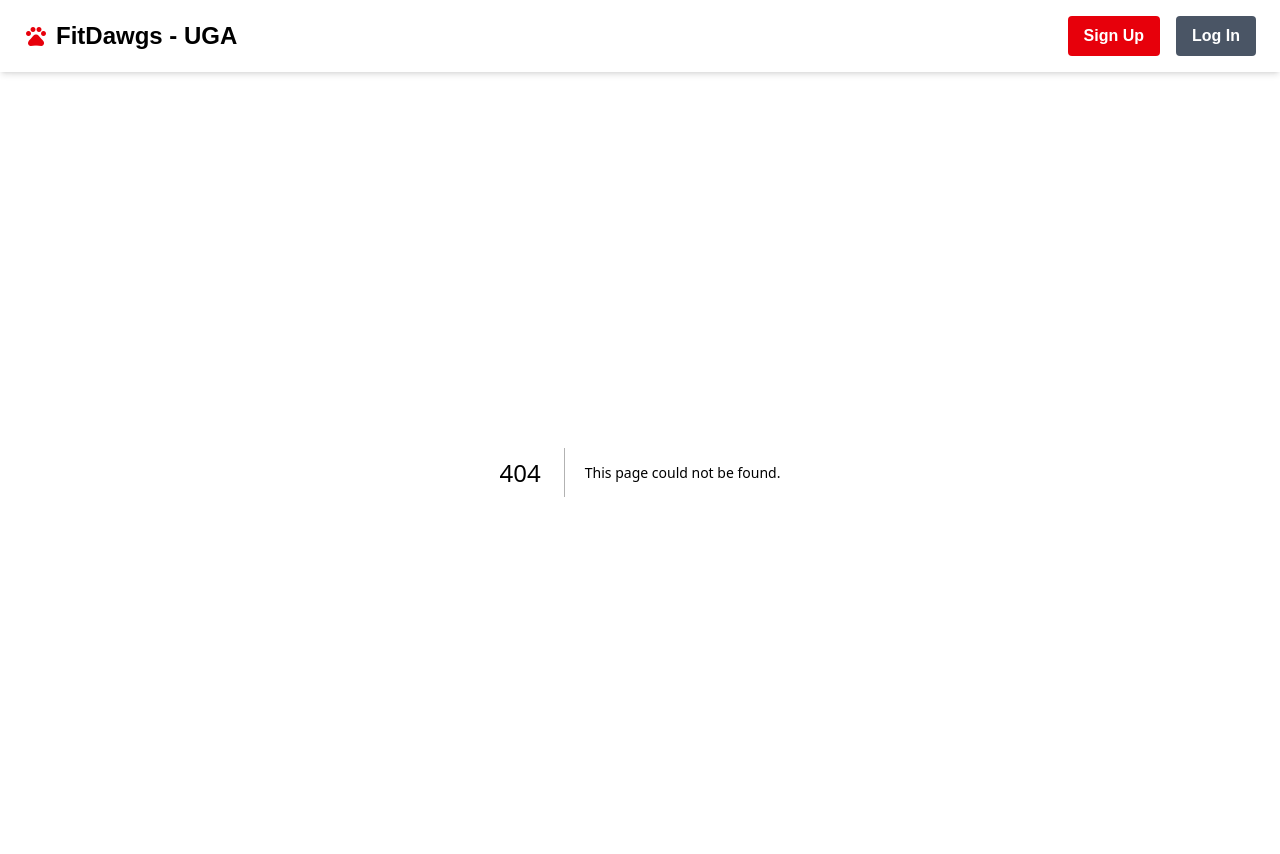
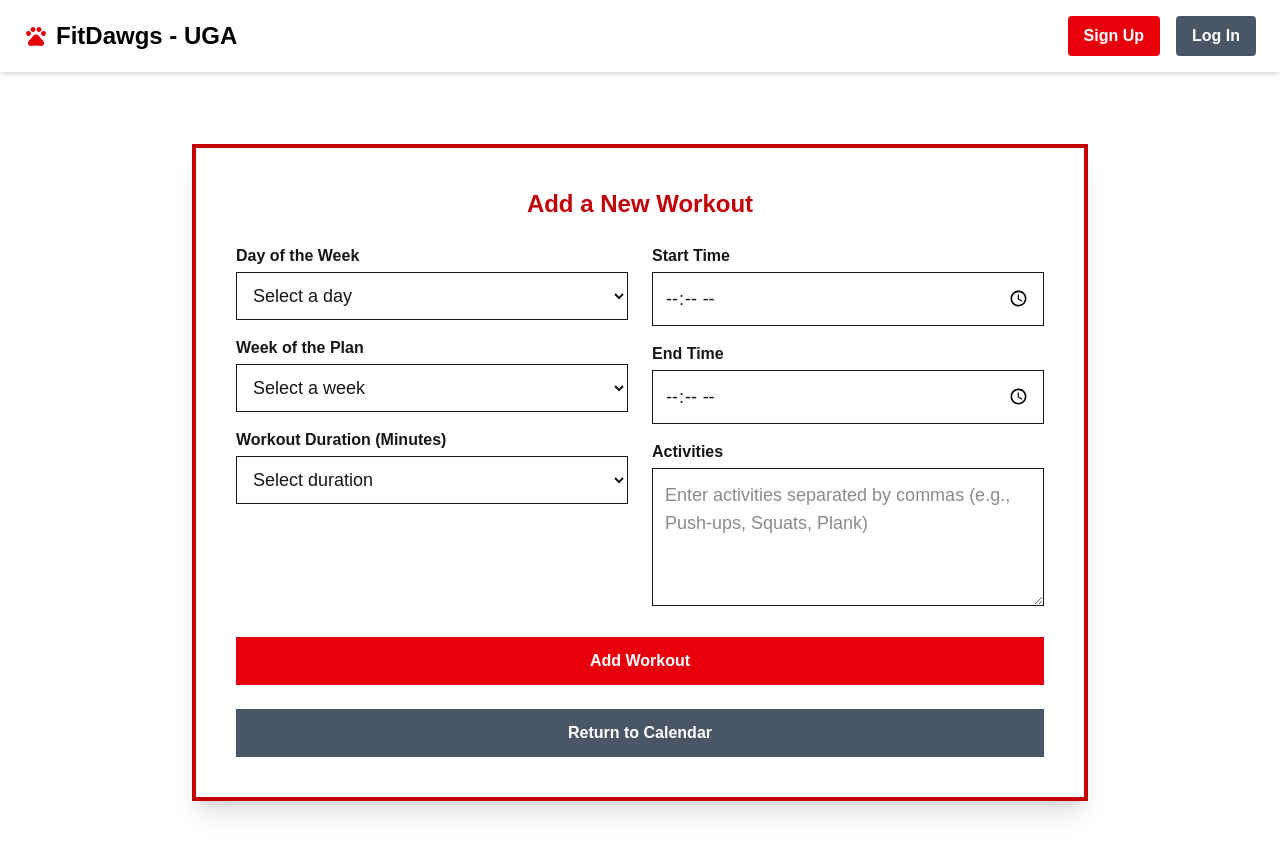
Before and after one commit to jdkochoa/FitDawgs, a Next.js app: page /add-workout in a window 1280 px wide. Before the commit this address had no page. Shown: the top 854 px of the page. Built offline with nearby package versions, Linux system fonts and the light colour scheme.

Commit message:
add workout page and functionality complete without DB access

```diff
--- /dev/null
+++ b/src/app/add-workout/page.tsx
@@ -0,0 +1,15 @@
+//add a new individual workout
+"use client";
+
+import AddWorkoutForm from "@/components/AddWorkoutForm";
+
+export default function AddWorkoutPage() {
+  return (
+    <div className="min-h-screen flex items-center justify-center bg-white">
+      <div className="border-4 border-red-700 p-10 shadow-xl w-full max-w-4xl text-center">
+        <h1 className="text-2xl font-semibold mb-6 text-red-700">Add a New Workout</h1>
+        <AddWorkoutForm />
+      </div>
+    </div>
+  );
+}
--- /dev/null
+++ b/src/components/AddWorkoutForm.tsx
@@ -0,0 +1,180 @@
+"use client";
+
+import { useState } from "react";
+import { useRouter } from "next/navigation";
+
+export default function AddWorkoutForm() {
+  const router = useRouter();
+
+  const [formData, setFormData] = useState({
+    day: "",
+    week: "",
+    duration: "",
+    startTime: "",
+    endTime: "",
+    activities: "",
+  });
+
+  // Handle input changes
+  const handleChange = (e: React.ChangeEvent<HTMLInputElement | HTMLSelectElement | HTMLTextAreaElement>) => {
+    setFormData({ ...formData, [e.target.name]: e.target.value });
+  };
+
+  // Handle form submission
+  const handleSubmit = (e: React.FormEvent) => {
+    e.preventDefault();
+
+    // Log the data to the console
+    console.log("New Workout Submitted:", formData);
+
+    // Clear the form fields
+    setFormData({
+      day: "",
+      week: "",
+      duration: "",
+      startTime: "",
+      endTime: "",
+      activities: "",
+    });
+
+    // Navigate back to the calendar page
+    router.push("/calendar");
+  };
+
+  return (
+    <form onSubmit={handleSubmit} className="space-y-6">
+      <div className="grid grid-cols-1 md:grid-cols-2 gap-6">
+        {/* Column 1 */}
+        <div className="space-y-4">
+          <div>
+            <label htmlFor="day" className="block text-left font-semibold mb-1">
+              Day of the Week
+            </label>
+            <select
+              id="day"
+              name="day"
+              value={formData.day}
+              onChange={handleChange}
+              className="w-full border p-3 text-lg"
+              required
+            >
+              <option value="">Select a day</option>
+              <option>Monday</option>
+              <option>Tuesday</option>
+              <option>Wednesday</option>
+              <option>Thursday</option>
+              <option>Friday</option>
+              <option>Saturday</option>
+              <option>Sunday</option>
+            </select>
+          </div>
+
+          <div>
+            <label htmlFor="week" className="block text-left font-semibold mb-1">
+              Week of the Plan
+            </label>
+            <select
+              id="week"
+              name="week"
+              value={formData.week}
+              onChange={handleChange}
+              className="w-full border p-3 text-lg"
+              required
+            >
+              <option value="">Select a week</option>
+              {[...Array(15)].map((_, i) => (
+                <option key={i + 1}>{`Week ${i + 1}`}</option>
+              ))}
+            </select>
+          </div>
+
+          <div>
+            <label htmlFor="duration" className="block text-left font-semibold mb-1">
+              Workout Duration (Minutes)
+            </label>
+            <select
+              id="duration"
+              name="duration"
+              value={formData.duration}
+              onChange={handleChange}
+              className="w-full border p-3 text-lg"
+              required
+            >
+              <option value="">Select duration</option>
+              <option>30</option>
+              <option>60</option>
+              <option>90</option>
+              <option>120</option>
+            </select>
+          </div>
+        </div>
+
+        {/* Column 2 */}
+        <div className="space-y-4">
+          <div>
+            <label htmlFor="startTime" className="block text-left font-semibold mb-1">
+              Start Time
+            </label>
+            <input
+              type="time"
+              id="startTime"
+              name="startTime"
+              value={formData.startTime}
+              onChange={handleChange}
+              className="w-full border p-3 text-lg"
+              required
+            />
+          </div>
+
+          <div>
+            <label htmlFor="endTime" className="block text-left font-semibold mb-1">
+              End Time
+            </label>
+            <input
+              type="time"
+              id="endTime"
+              name="endTime"
+              value={formData.endTime}
+              onChange={handleChange}
+              className="w-full border p-3 text-lg"
+              required
+            />
+          </div>
+
+          <div>
+            <label htmlFor="activities" className="block text-left font-semibold mb-1">
+              Activities
+            </label>
+            <textarea
+              id="activities"
+              name="activities"
+              value={formData.activities}
+              onChange={handleChange}
+              className="w-full border p-3 text-lg"
+              rows={4}
+              placeholder="Enter activities separated by commas (e.g., Push-ups, Squats, Plank)"
+              required
+            />
+          </div>
+        </div>
+      </div>
+
+      {/* Submit Button */}
+      <button
+        type="submit"
+        className="w-full bg-red-600 text-white py-3 font-semibold hover:bg-red-700"
+      >
+        Add Workout
+      </button>
+
+      {/* Return to Calendar Button */}
+      <button
+        type="button"
+        onClick={() => router.push("/calendar")}
+        className="w-full bg-gray-600 text-white py-3 font-semibold hover:bg-gray-700"
+      >
+        Return to Calendar
+      </button>
+    </form>
+  );
+}
```
